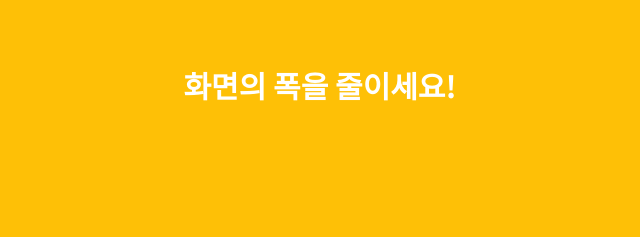
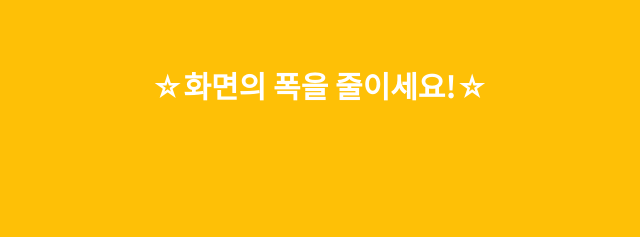
Before and after one commit to nlom0218/kakao-clone-my, a plain HTML site: page chat.html in a window 1280 px wide. Shown: the part 315-552 px from the top of the page, 320-960 px from the left. Drawn offline with Linux system fonts and the light colour scheme.

Commit message:
bigScreen - added !
bigScreen - added !

```diff
--- a/chat.html
+++ b/chat.html
@@ -127,7 +127,7 @@
       </div>
     </div>
     <div class="bigScreen">
-      <span class="bigScreen__text">화면의 폭을 줄이세요!</span>
+      <span class="bigScreen__text">☆화면의 폭을 줄이세요!☆</span>
     </div>
   </body>
 </html>
```
Also changed, not shown: chating.html (+1 -1 lines), fun.html (+1 -1 lines), gamestar.html (+1 -1 lines), index.html (+1 -1 lines), more.html (+1 -1 lines), setting.html (+1 -1 lines).
